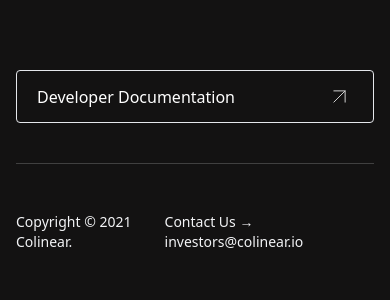
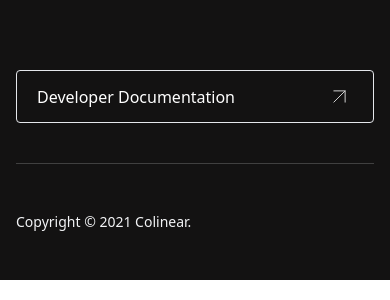
Before and after one commit to colinear-labs/colinear-website, a Nuxt app: page / in a window 390 px wide. Shown: the part 4861-5161 px from the top of the page. Built offline with nearby package versions, Linux system fonts and the light colour scheme.

Commit message:
Updated image url

```diff
--- a/components/Footer.vue
+++ b/components/Footer.vue
@@ -107,7 +107,7 @@
         <a class="md:block hidden text-sm text-gray-100 mr-4">Privacy</a>
         <a class="md:block hidden text-sm text-gray-100 mr-4">Terms</a>
         <a
-          class="text-sm text-gray-100 mr-4"
+          class="md:block hidden text-sm text-gray-100 mr-4"
           href="mailto:investors@colinear.io"
           >Contact Us &#8594; investors@colinear.io</a
         >
```
